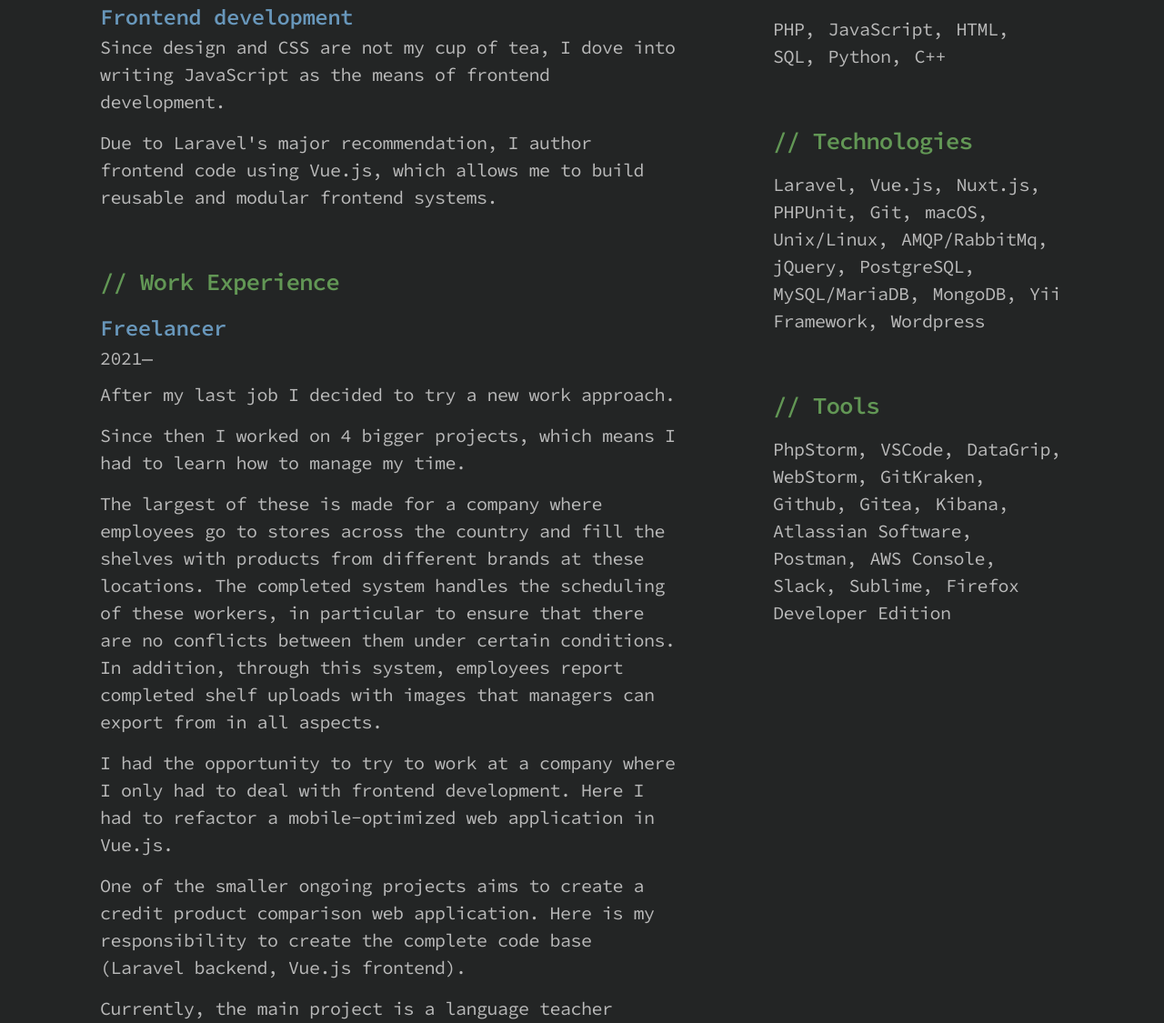
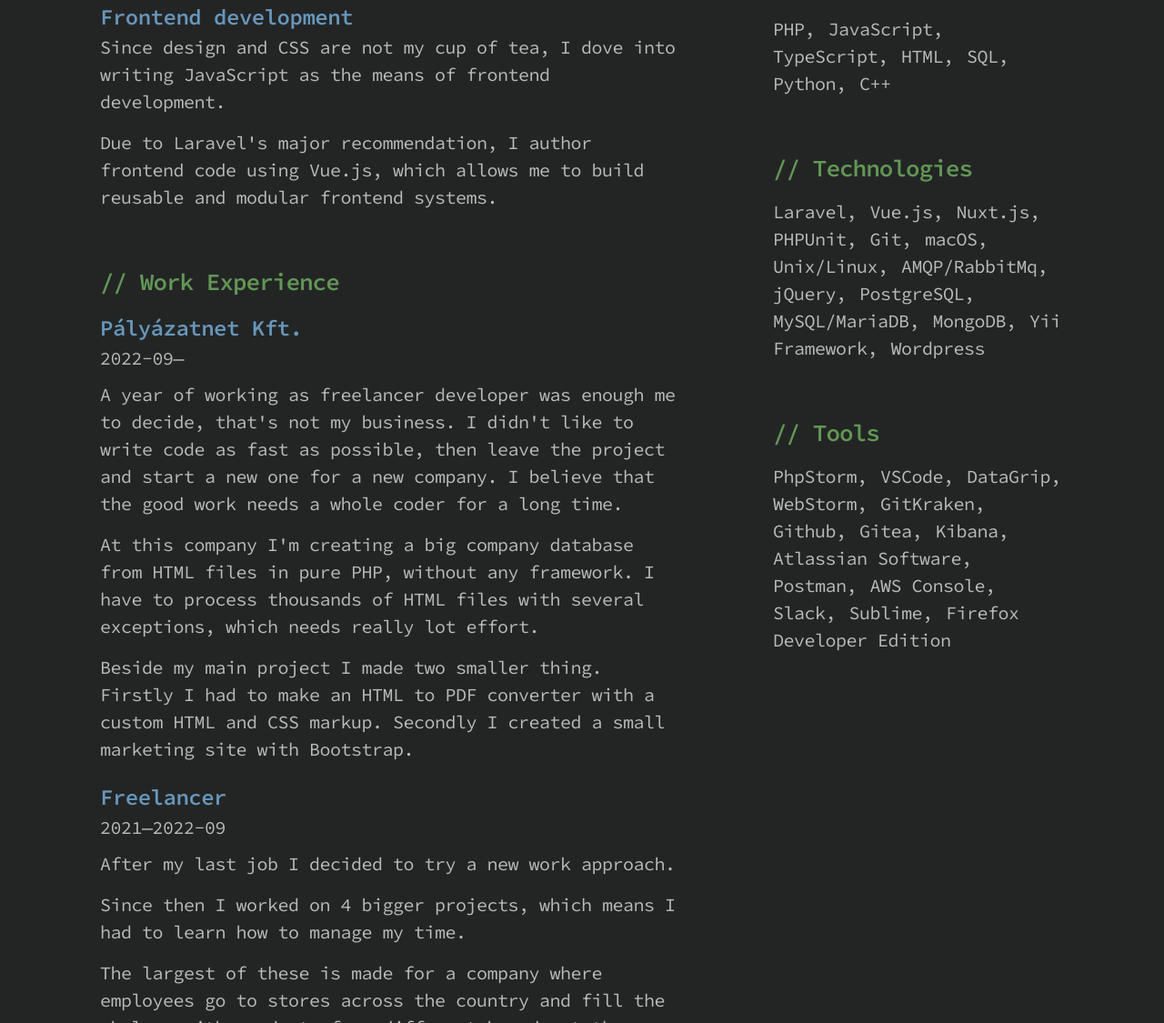
Before and after one commit to donhekus/portfolio, a plain HTML site: page index.html in a window 1280 px wide. Shown: the part 591-1716 px from the top of the page at 91% size. Drawn offline with Linux system fonts and the light colour scheme.

Commit message:
Update 1

```diff
--- a/index.html
+++ b/index.html
@@ -75,10 +75,19 @@
 
 				<section>
 					<h2>Work Experience</h2>
+                    <article class="company">
+                        <header>
+                            <h3>Pályázatnet Kft.</h3>
+                            <div>2022-09&mdash;</div>
+                        </header>
+                        <p>A year of working as freelancer developer was enough me to decide, that's not my business. I didn't like to write code as fast as possible, then leave the project and start a new one for a new company. I believe that the good work needs a whole coder for a long time.</p>
+                        <p>At this company I'm creating a big company database from HTML files in pure PHP, without any framework. I have to process thousands of HTML files with several exceptions, which needs really lot effort.</p>
+                        <p>Beside my main project I made two smaller thing. Firstly I had to make an HTML to PDF converter with a custom HTML and CSS markup. Secondly I created a small marketing site with Bootstrap.</p>
+                    </article>
 					<article class="company">
 						<header>
 							<h3>Freelancer</h3>
-							<div>2021&mdash;</div>
+							<div>2021&mdash;2022-09</div>
 						</header>
 						<p>After my last job I decided to try a new work approach.</p>
 						<p>Since then I worked on 4 bigger projects, which means I had to learn how to manage my time.</p>
@@ -141,6 +150,7 @@
 					<ul>
 						<li>PHP</li>
 						<li>JavaScript</li>
+						<li>TypeScript</li>
 						<li>HTML</li>
 						<li>SQL</li>
 						<li>Python</li>
```
